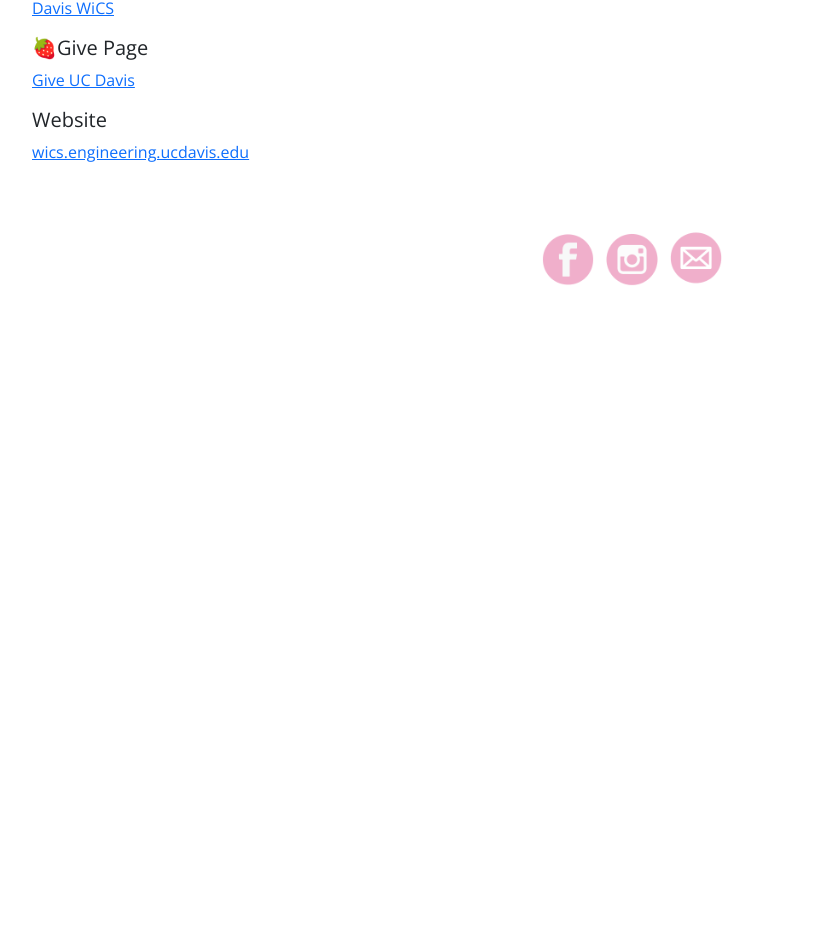
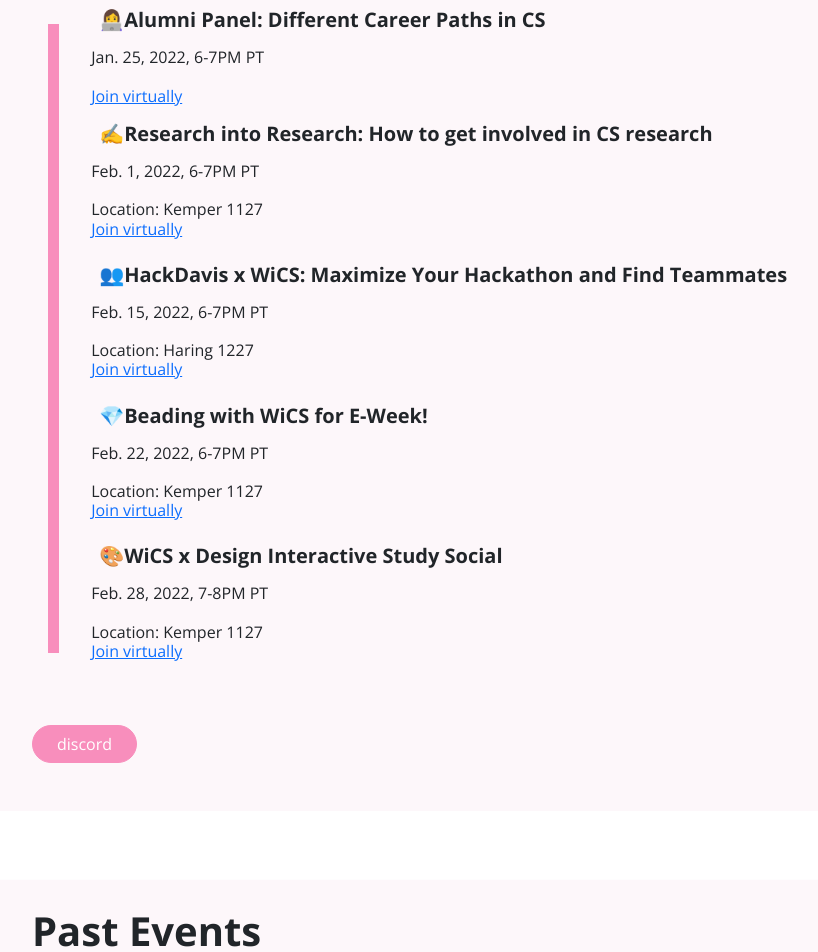
Before and after one commit to daviswics/daviswicswebsite, a React (Create React App) app: page / in a window 1280 px wide. Shown: the part 2472-3424 px from the top of the page, without its empty margins (8-826 px from the left). Before the commit the page ends 2860 px from the top, so only its background shows below. Built offline with nearby package versions, Linux system fonts and the light colour scheme.

Commit message:
Events added

```diff
--- a/src/App.js
+++ b/src/App.js
@@ -3,8 +3,8 @@ import "./App.css";
 import MyNavbar from "./components/common/Navbar";
 import Home from "./components/home/Home";
 import About from "./components/about/About";
-// import Events from "./components/events/Events";
-// import PastEvents from "./components/pastevents/PastEvents";
+import Events from "./components/events/Events";
+import PastEvents from "./components/pastevents/PastEvents";
 import Newsletter from "./components/newsletter/Newsletter";
 import Contact from "./components/contact/Contact";
 
@@ -15,8 +15,8 @@ function App() {
       <Home />
       <About />
       <Newsletter />
-      {/* <Events/> */}
-      {/* <PastEvents/> */}
+      <Events/>
+      <PastEvents/>
       <Contact />
     </div>
   );
--- /dev/null
+++ b/src/components/events/EventList.js
@@ -0,0 +1,44 @@
+const eventList = [
+    {
+        id: 1,
+        date: "Jan. 25, 2022, 6-7PM PT",
+        name: "👩‍💻Alumni Panel: Different Career Paths in CS",
+        type: "virtual",
+        link: "http://tinyurl.com/wicswinter22",
+        location: "Virtual"
+    },
+    {
+        id: 2,
+        date: "Feb. 1, 2022, 6-7PM PT",
+        name: "✍️Research into Research: How to get involved in CS research",
+        type: "in-person",
+        link: "http://tinyurl.com/wicswinter22",
+        location: "Kemper 1127"
+    },
+    {
+        id: 3,
+        date: "Feb. 15, 2022, 6-7PM PT",
+        name: "👥HackDavis x WiCS: Maximize Your Hackathon and Find Teammates",
+        type: "in-person",
+        link: "http://tinyurl.com/wicswinter22",
+        location: "Haring 1227"
+    },
+    {
+        id: 4,
+        date: "Feb. 22, 2022, 6-7PM PT",
+        name: "💎Beading with WiCS for E-Week!",
+        type: "in-person",
+        link: "http://tinyurl.com/wicswinter22",
+        location: "Kemper 1127"
+    },
+    {
+        id: 5,
+        date: "Feb. 28, 2022, 7-8PM PT",
+        name: "🎨WiCS x Design Interactive Study Social",
+        type: "in-person",
+        link: "http://tinyurl.com/wicswinter22",
+        location: "Kemper 1127",
+    }
+  ];
+
+  export default eventList;
--- /dev/null
+++ b/src/components/events/Events.js
@@ -0,0 +1,81 @@
+import React from "react";
+import { Button } from "react-bootstrap";
+import { Fade } from "react-reveal";
+
+import EventList from "./EventList";
+
+const frameStyle = {
+    border: 0,
+    width: "800",
+    height: "600",
+    frameborder: "0",
+    scrolling: "no"
+
+  };
+
+const Events = () => {
+  return (
+    <div
+      className="eventsSection mt-5" //p-2 m-2 py-md-4 px-md-3 m-md-4
+      id="eventsSectionId"
+    >
+      <Fade left className="event-header mt-5">
+        <h1 id="main-heading">Events</h1>
+        <p>WiCS hosts a wide variety of events including socials, company events, and workshops. Join our discord to keep up to date on our upcoming events. Typically all in-person meetings can also be joined live through Zoom. If you are a company interested in hosting an event with us, please contact us at wicsdavis@gmail.com.</p>
+        <iframe title = "EventsCalendar" src="https://calendar.google.com/calendar/embed?src=c_0635e7ccf508e42b854bc2d687f8d111949e9f3f281849dc9031fb78f11b1b43%40group.calendar.google.com&ctz=America%2FLos_Angeles" style={frameStyle}></iframe>
+
+{/* <h5 id="sub-heading">
+  Events are subject to change.
+</h5> */}
+
+        <h5 id="sub-heading">
+          Events are subject to change.
+        </h5>
+      </Fade>
+      <br />
+      <div className="events-body d-flex">
+        <div className="events-bar"></div>
+        <Fade top cascade duration={1000} distance="140%">
+        <div className="events-list d-flex flex-column flex-grow-1">
+          {EventList.map((event) => {
+            return (
+              <div>
+                <h5 className="p-2" key={`${event.id}`}>
+                  <b> {event.name} </b>
+                  <br />
+                </h5>
+                <h6 className="pl-5">
+                  {event.date}
+                  <br />
+                  <br />
+                  {event.type === "in-person" ? (<p> Location: {event.location}
+                    <br />
+                    <a href={event.link}>Join virtually</a>
+                    <br />
+                    </p>) :
+                  (<a href={event.link}>Join virtually</a>)
+
+                    }
+
+                </h6>
+              </div>
+            );
+          })}
+        </div>
+        </Fade>
+      </div>
+      <br />
+      <br />
+      <div className="d-flex" id="section-button">
+        <a href="https://discord.gg/MJrvEdvYjA">
+          <Button className="rounded-pill px-4 text-white">
+            {" "}
+            <b></b> discord
+          </Button>
+        </a>
+      </div>
+    </div>
+  );
+};
+
+export default Events;
--- /dev/null
+++ b/src/components/pastevents/PastEventList.js
@@ -0,0 +1,67 @@
+const pastEventList = [
+    {
+      id: 1,
+      date: "Sep. 27, 2021, 7-8PM PT",
+      name: "🎉First General Meeting",
+      type: "in-person",
+      link: "https://tinyurl.com/WomeninCSMeeting"
+    },
+    {
+      id: 2,
+      date: "Oct. 4, 2021, 7:30-8:30PM PT",
+      name: "👩‍💻Decoding the Tech Recruitment Process",
+      type: "in-person",
+      link: "https://tinyurl.com/WomeninCSMeeting"
+    },
+    {
+      id: 3,
+      date: "Oct. 11, 2021, 7-8PM PT",
+      name: "💼Navigating a Career Fair – Virtual and In-Person with ServiceNow (Dinner Provided!)",
+      type: "in-person",
+      link: "https://tinyurl.com/WomeninCSMeeting"
+    },
+    {
+      id: 4,
+      date: "Oct. 18, 2021  7-8PM PT",
+      name: "🎮WiCS Game Night",
+      type: "in-person",
+      link: "https://tinyurl.com/WomeninCSMeeting"
+    },
+    {
+      id: 5,
+      date: "Oct 25, 2021, 7-8PM PT",
+      name: "🖥Collaboration Event with Centene",
+      type: "in-person",
+      link: "https://tinyurl.com/WomeninCSMeeting"
+    },
+    {
+      id: 6,
+      date: "Nov 1, 2021 7-8PM PT",
+      name: "🧋LeetCode & Boba",
+      type: "in-person",
+      link: "https://tinyurl.com/WomeninCSMeeting"
+    },
+    {
+      id: 7,
+      date: "Nov 8, 2021 7-8PM PT",
+      name: "💡Google Technical Talk",
+      type: "virtual",
+      link: "https://tinyurl.com/WomeninCSMeeting"
+    },
+    {
+      id: 8,
+      date: "Nov 15, 2021 7-8PM PT",
+      name: "🌯Tech Talks and Chipotle with Sandia Labs",
+      type: "in-person",
+      link: "https://tinyurl.com/WomeninCSMeeting"
+    },
+    {
+      id: 8,
+      date: "Nov 29, 2021 7-8PM PT",
+      name: "📚Study Social",
+      type: "in-person",
+      link: "https://tinyurl.com/WomeninCSMeeting"
+    }
+  ];
+
+  export default pastEventList;
--- /dev/null
+++ b/src/components/pastevents/PastEvents.js
@@ -0,0 +1,69 @@
+import React from "react";
+import { Button } from "react-bootstrap";
+import { Fade } from "react-reveal";
+
+import PastEventList from "./PastEventList";
+
+const PastEvents = () => {
+  return (
+    <div
+      className="eventsSection mt-5" //p-2 m-2 py-md-4 px-md-3 m-md-4
+      id="eventsSectionId"
+    >
+      <Fade left className="event-header mt-5">
+        <h1 id="main-heading">Past Events</h1>
+        <h3 id="sub-heading">
+          Events from fall quarter of 2021.
+        </h3>
+
+        <h5 id="sub-heading">
+          Thanks to everyone who attended our meetings, whether in person or virtually.
+        </h5>
+      </Fade>
+      <br />
+      <div className="events-body d-flex">
+        <div className="events-bar"></div>
+        <Fade top cascade duration={1000} distance="140%">
+        <div className="events-list d-flex flex-column flex-grow-1">
+          {PastEventList.map((event) => {
+            return (
+              <div>
+                <h5 className="p-2" key={`${event.id}`}>
+                  <b> {event.name} </b>
+                  <br />
+                </h5>
+                <h6 className="pl-5">
+                  {event.date}
+                  <br />
+                  <br />
+                  {event.type === "in-person" ? (<p> Location: Chemistry Building 179
+                    <br />
+                    <a href={event.link}>Join virtually</a>
+                    <br />
+                    </p>) :
+                  (<a href={event.link}>Join virtually</a>)
+
+                    }
+
+                </h6>
+              </div>
+            );
+          })}
+        </div>
+        </Fade>
+      </div>
+      <br />
+      <br />
+      <div className="d-flex" id="section-button">
+        <a href="https://www.facebook.com/DavisWICS/">
+          <Button className="rounded-pill px-4 text-white">
+            {" "}
+            <b></b> events
+          </Button>
+        </a>
+      </div>
+    </div>
+  );
+};
+
+export default PastEvents;
```
